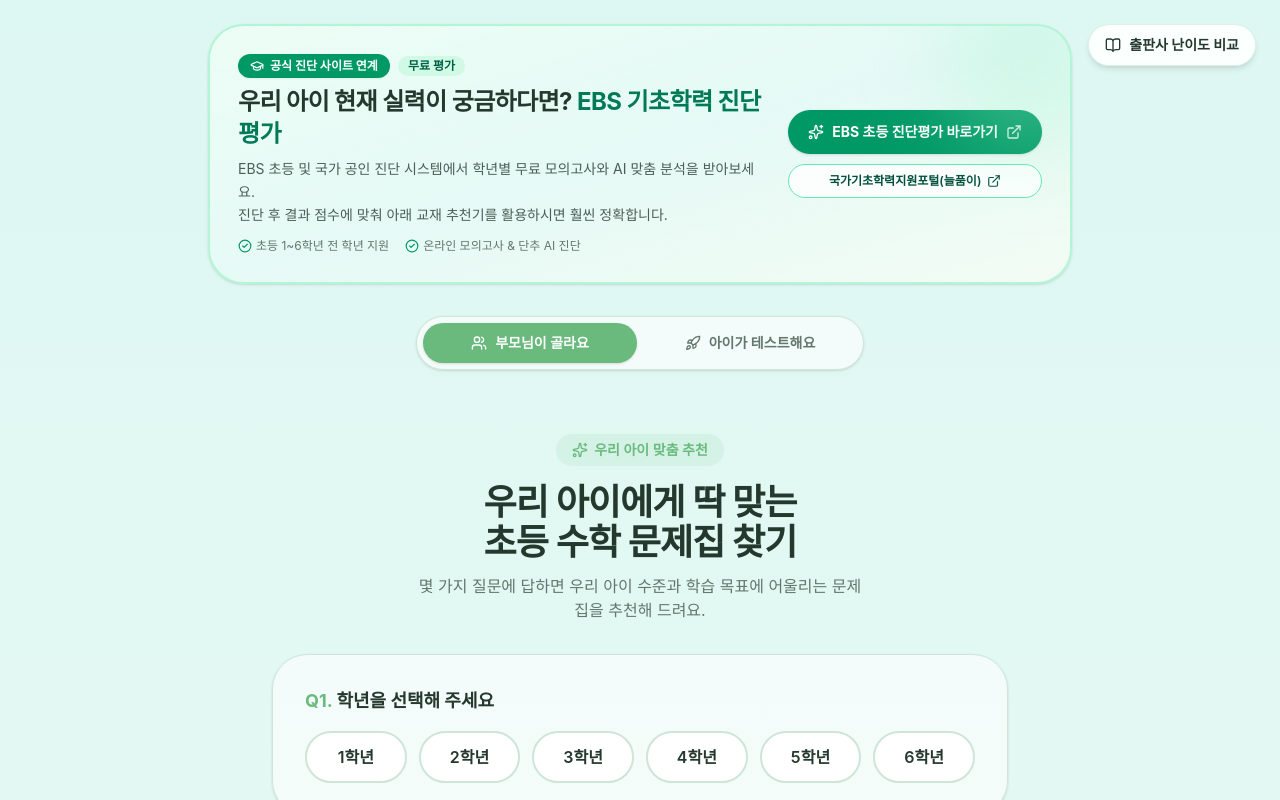
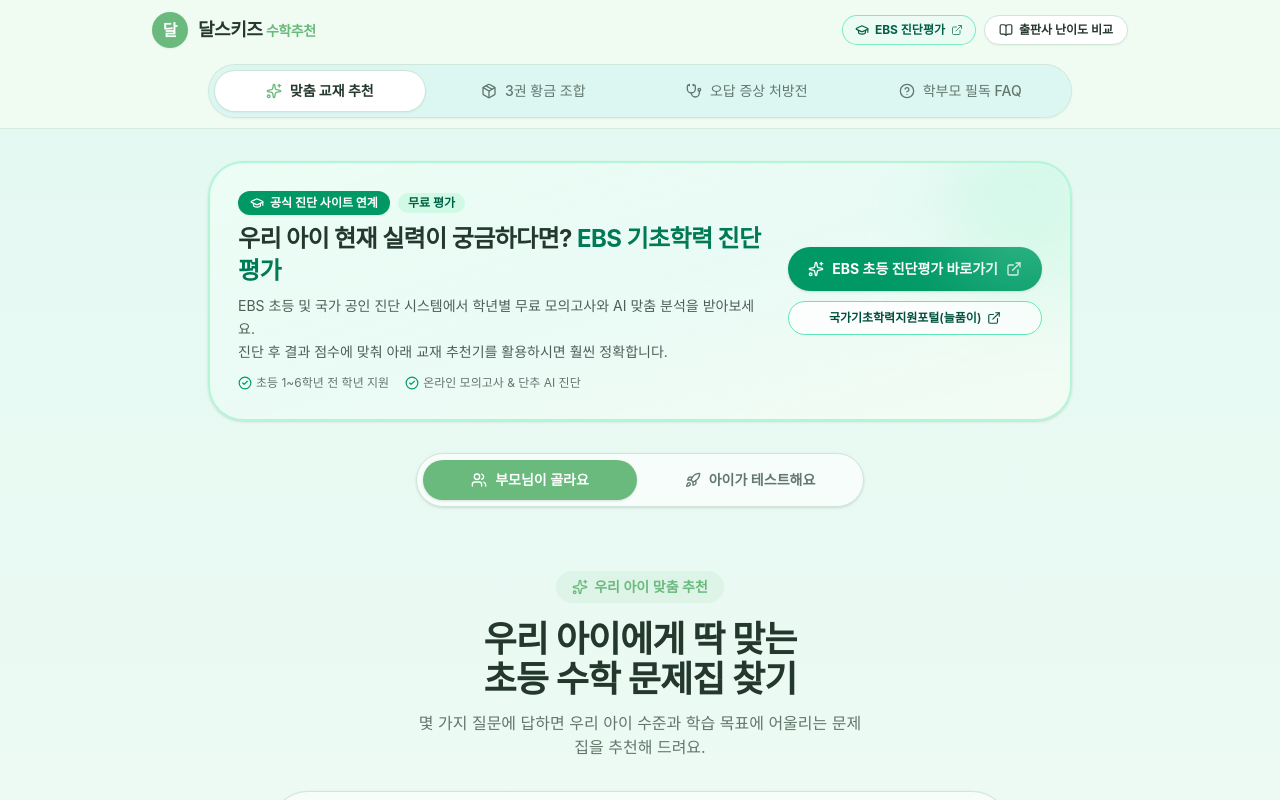
Before and after one commit to oooooo82mspark-oss/dals-kids, a Next.js app: page / in a window 1280 px wide. Shown: the top 800 px of the page. Built offline with nearby package versions, Linux system fonts and the light colour scheme.

Commit message:
refactor: 상단 탭 네비게이션 적용으로 화면 구조 단순화 및 가독성 개선
- [맞춤 교재 추천] / [3권 황금 조합] / [오답 처방전] / [학부모 FAQ] 4개 탭 분리
- 스크롤 피로도 제거 및 헤더에 EBS 진단평가/난이도 비교 퀵링크 정리

```diff
--- a/app/page.tsx
+++ b/app/page.tsx
@@ -1,58 +1,181 @@
+"use client"
+
+import { useState } from "react"
 import Link from "next/link"
-import { BookOpen } from "lucide-react"
+import {
+  Sparkles,
+  Package,
+  Stethoscope,
+  HelpCircle,
+  BookOpen,
+  GraduationCap,
+  ExternalLink,
+} from "lucide-react"
 import { RecommenderShell } from "@/components/recommender-shell"
 import { ComboRecommendation } from "@/components/combo-recommendation"
 import { DiagnosticBanner } from "@/components/diagnostic-banner"
 import { ProblemPrescription } from "@/components/problem-prescription"
 import { ParentFAQ } from "@/components/parent-faq"
 
+type TabType = "recommend" | "combo" | "prescription" | "faq"
+
+const tabs = [
+  {
+    id: "recommend" as TabType,
+    label: "맞춤 교재 추천",
+    shortLabel: "맞춤 추천",
+    icon: Sparkles,
+    badge: "대표 기능",
+  },
+  {
+    id: "combo" as TabType,
+    label: "3권 황금 조합",
+    shortLabel: "황금 조합",
+    icon: Package,
+    badge: "세트 추천",
+  },
+  {
+    id: "prescription" as TabType,
+    label: "오답 증상 처방전",
+    shortLabel: "오답 처방전",
+    icon: Stethoscope,
+    badge: "1:1 매칭",
+  },
+  {
+    id: "faq" as TabType,
+    label: "학부모 필독 FAQ",
+    shortLabel: "학부모 Q&A",
+    icon: HelpCircle,
+    badge: "궁금증 해결",
+  },
+]
+
 export default function Page() {
+  const [activeTab, setActiveTab] = useState<TabType>("recommend")
+
   return (
-    <main className="min-h-screen bg-gradient-to-b from-accent/40 via-background to-background">
+    <main className="min-h-screen bg-gradient-to-b from-accent/30 via-background to-background pb-20">
+      {/* 최상단 글로벌 헤더 & 유틸 바 */}
+      <header className="sticky top-0 z-40 border-b border-border/80 bg-background/85 backdrop-blur-md">
+        <div className="mx-auto flex max-w-5xl items-center justify-between px-4 py-3 sm:px-6">
+          <div className="flex items-center gap-2.5">
+            <div className="flex h-9 w-9 items-center justify-center rounded-xl bg-primary text-primary-foreground font-black text-base shadow-xs">
+              달
+            </div>
+            <div>
+              <span className="font-extrabold text-foreground tracking-tight text-base sm:text-lg">
+                달스키즈 <span className="text-primary font-bold text-xs sm:text-sm">수학추천</span>
+              </span>
+            </div>
+          </div>
+
+          <div className="flex items-center gap-2">
+            {/* EBS 진단평가 퀵 링크 */}
+            <a
+              href="https://primary.ebs.co.kr"
+              target="_blank"
+              rel="noopener noreferrer"
+              title="EBS 초등 기초학력 진단평가 바로가기"
+              className="inline-flex items-center gap-1.5 rounded-full border border-emerald-300/80 bg-emerald-50/80 px-3 py-1.5 text-xs font-bold text-emerald-800 transition-colors hover:bg-emerald-100 hover:text-emerald-900"
+            >
+              <GraduationCap className="h-3.5 w-3.5" aria-hidden />
+              <span className="hidden sm:inline">EBS 진단평가</span>
+              <span className="sm:hidden">EBS 진단</span>
+              <ExternalLink className="h-3 w-3 opacity-70" aria-hidden />
+            </a>
+
+            {/* 출판사 난이도 비교 페이지 이동 */}
             <Link
               href="/guide"
               title="출판사 간 난이도 비교표 및 교재 정리"
-        className="fixed right-4 top-4 z-50 flex items-center gap-2 rounded-full border border-primary/20 bg-card/90 px-3.5 py-2 text-xs font-bold text-foreground shadow-md backdrop-blur transition-all hover:border-primary hover:bg-primary hover:text-primary-foreground sm:right-6 sm:top-6 sm:px-4 sm:py-2.5 sm:text-sm"
+              className="inline-flex items-center gap-1.5 rounded-full border border-border bg-card px-3 py-1.5 text-xs font-bold text-foreground shadow-xs transition-all hover:border-primary hover:bg-primary hover:text-primary-foreground sm:px-3.5"
             >
-        <BookOpen className="h-4 w-4" aria-hidden />
-        <span>출판사 난이도 비교</span>
+              <BookOpen className="h-3.5 w-3.5" aria-hidden />
+              <span className="hidden sm:inline">출판사 난이도 비교</span>
+              <span className="sm:hidden">난이도 표</span>
             </Link>
-
-      {/* 1. EBS 초등 기초학력 진단평가 배너 */}
-      <DiagnosticBanner />
-
-      {/* 맞춤형 문제집 추천 셸 (부모 선택 or 아이 테스트) */}
-      <RecommenderShell />
-
-      {/* 구분선 */}
-      <div className="mx-auto max-w-4xl px-4">
-        <hr className="border-border" />
+          </div>
         </div>
 
-      {/* 2. 수준별 황금 조합 (개념+유형+연산 3권 세트) */}
+        {/* 메인 4개 카테고리 세그먼트 탭 바 */}
+        <div className="mx-auto max-w-4xl px-4 pb-2.5 pt-1">
+          <nav
+            role="tablist"
+            aria-label="서비스 카테고리"
+            className="grid grid-cols-4 gap-1 rounded-2xl border border-border/80 bg-accent/40 p-1.5 shadow-xs"
+          >
+            {tabs.map((tab) => {
+              const Icon = tab.icon
+              const isActive = activeTab === tab.id
+              return (
+                <button
+                  key={tab.id}
+                  role="tab"
+                  aria-selected={isActive}
+                  type="button"
+                  onClick={() => {
+                    setActiveTab(tab.id)
+                    window.scrollTo({ top: 0, behavior: "smooth" })
+                  }}
+                  className={`flex flex-col items-center justify-center gap-1 rounded-xl py-2 px-1 text-center transition-all sm:flex-row sm:gap-2 sm:py-2.5 ${
+                    isActive
+                      ? "bg-card text-foreground font-bold shadow-sm ring-1 ring-border"
+                      : "text-muted-foreground hover:bg-card/40 hover:text-foreground font-medium"
+                  }`}
+                >
+                  <Icon
+                    className={`h-4 w-4 ${
+                      isActive ? "text-primary" : "text-muted-foreground"
+                    }`}
+                    aria-hidden
+                  />
+                  <span className="text-xs sm:text-sm">
+                    <span className="hidden sm:inline">{tab.label}</span>
+                    <span className="sm:hidden">{tab.shortLabel}</span>
+                  </span>
+                </button>
+              )
+            })}
+          </nav>
+        </div>
+      </header>
+
+      {/* 탭별 단일 컨텐츠 렌더링 - 스크롤 과부하 제거 */}
+      <div className="mt-2 transition-all">
+        {activeTab === "recommend" && (
+          <div className="animate-in fade-in-50 duration-200">
+            {/* 맞춤 추천 상단에는 EBS 진단 배너 함께 노출 */}
+            <DiagnosticBanner />
+            <RecommenderShell />
+          </div>
+        )}
+
+        {activeTab === "combo" && (
+          <div className="animate-in fade-in-50 duration-200">
             <ComboRecommendation />
+          </div>
+        )}
 
-      {/* 구분선 */}
-      <div className="mx-auto max-w-4xl px-4">
-        <hr className="border-border" />
+        {activeTab === "prescription" && (
+          <div className="animate-in fade-in-50 duration-200">
+            <ProblemPrescription />
+          </div>
+        )}
+
+        {activeTab === "faq" && (
+          <div className="animate-in fade-in-50 duration-200">
+            <ParentFAQ />
+          </div>
+        )}
       </div>
 
-      {/* 3. 오답 유형별 처방전 (증상별 교재 매칭) */}
-      <ProblemPrescription />
-
-      {/* 구분선 */}
-      <div className="mx-auto max-w-4xl px-4">
-        <hr className="border-border" />
-      </div>
-
-      {/* 4. 학부모 FAQ (Q&A) */}
-      <ParentFAQ />
-
       {/* 푸터 */}
-      <footer className="mt-16 border-t border-border bg-card/40 py-10 text-center text-xs text-muted-foreground">
-        <p>© 달스키즈(Dals Kids) - 초등 수학 문제집 맞춤 추천 시스템</p>
+      <footer className="mt-20 border-t border-border bg-card/40 py-8 text-center text-xs text-muted-foreground">
+        <p className="font-semibold text-foreground/80">
+          달스키즈(Dals Kids) · 초등 수학 맞춤 추천 솔루션
+        </p>
         <p className="mt-1">
-          EBS 초등 진단평가 연계 · 수준별 황금 조합 · 오답 증상별 처방전
+          EBS 초등 진단평가 연계 · 수준별 3권 황금 조합 · 오답 증상별 처방전 · 학부모 Q&A
         </p>
       </footer>
     </main>
```
Lines whose indentation alone changed are shown as unchanged.
